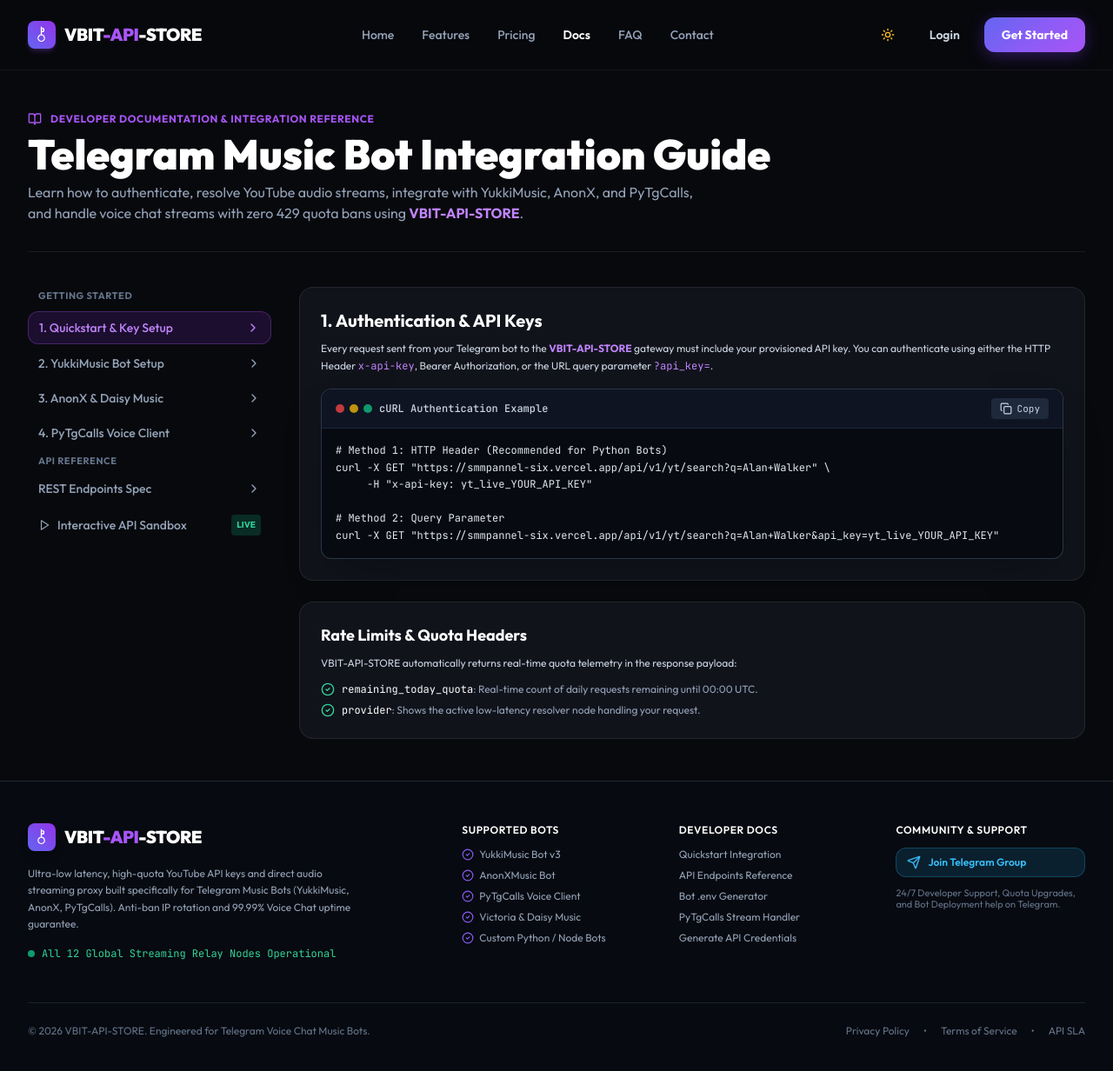
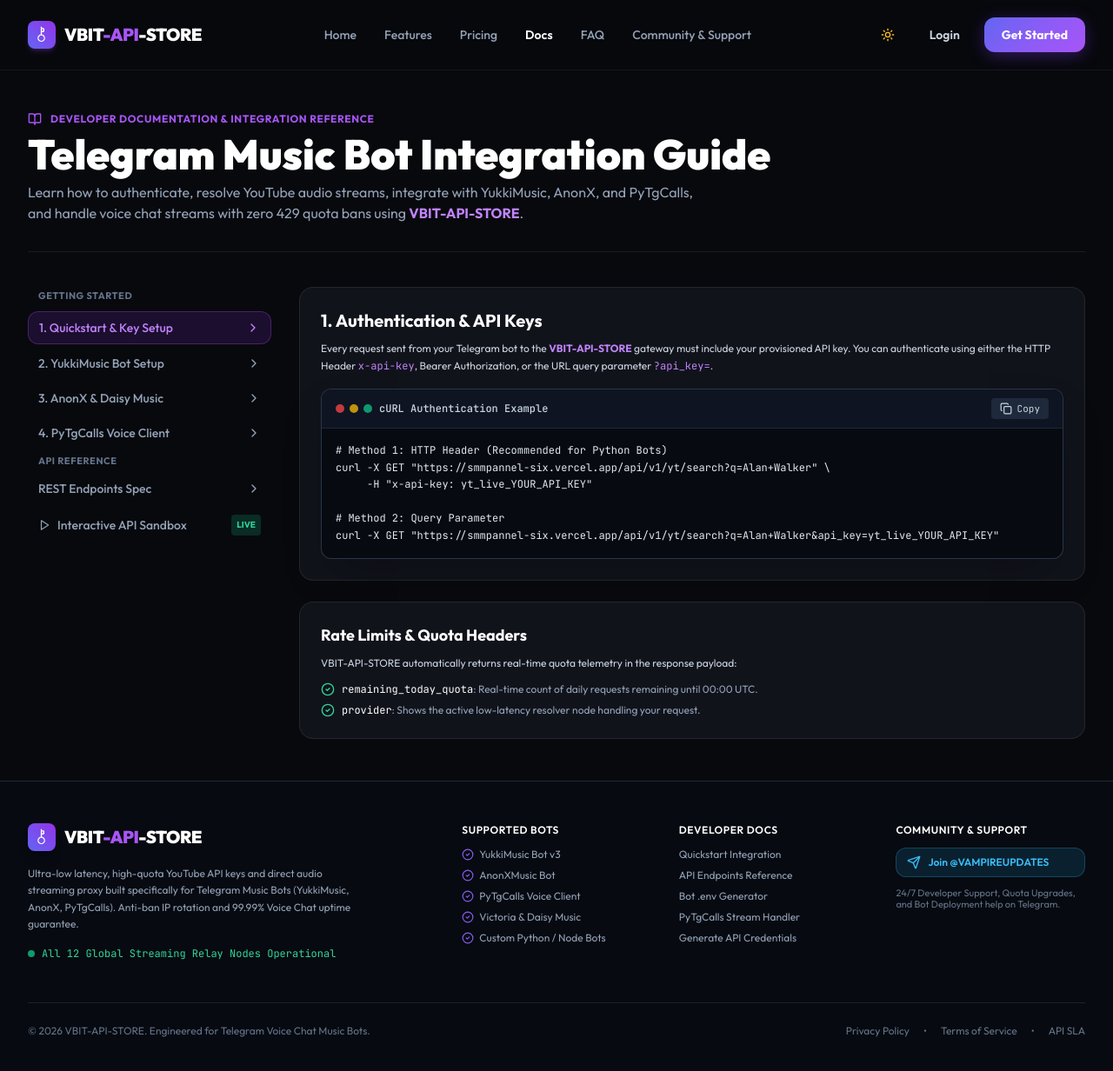
Before and after one commit to nishkarshk212/Tune-Key, a React (Vite) app: page /docs in a window 1280 px wide. Shown: the top 1232 px of the page at 87% size. Built offline with nearby package versions, Linux system fonts and the light colour scheme; the HTML template or start-up script is replaced by a standard one.

Commit message:
Configure super-admin email hakeebtravels@gmail.com and Telegram support https://t.me/VAMPIREUPDATES

```diff
--- a/src/components/Footer.jsx
+++ b/src/components/Footer.jsx
@@ -81,13 +81,13 @@
             <h4 className="text-slate-900 dark:text-white font-semibold text-xs tracking-wider uppercase mb-3">Community & Support</h4>
             <div className="space-y-3">
               <a
-                href="https://t.me/"
+                href="https://t.me/VAMPIREUPDATES"
                 target="_blank"
                 rel="noreferrer"
                 className="flex items-center space-x-2 px-3 py-2 rounded-xl bg-telegram/15 border border-telegram/30 text-telegram-dark dark:text-telegram-light hover:bg-telegram/25 transition-all text-xs font-semibold"
               >
                 <Send className="w-4 h-4" />
-                <span>Join Telegram Group</span>
+                <span>Join @VAMPIREUPDATES</span>
               </a>
               <div className="text-[11px] text-slate-500 leading-tight">
                 24/7 Developer Support, Quota Upgrades, and Bot Deployment help on Telegram.
--- a/src/components/Navbar.jsx
+++ b/src/components/Navbar.jsx
@@ -89,12 +89,12 @@
                 FAQ
               </a>
               <a
-                href="https://t.me/"
+                href="https://t.me/VAMPIREUPDATES"
                 target="_blank"
                 rel="noreferrer"
                 className="hover:text-slate-900 dark:hover:text-white transition-colors"
               >
-                Contact
+                Community & Support
               </a>
             </nav>
 
--- a/src/pages/Dashboard/BotConfig.jsx
+++ b/src/pages/Dashboard/BotConfig.jsx
@@ -44,7 +44,7 @@
 YOUTUBE_API_PROXY = "https://api.tunekey.io/api/v1/yt"
 AUDIO_STREAM_BITRATE = ${bitrate}
 AUTO_LEAVING_ASSISTANT = True
-SUPPORT_CHANNEL = "https://t.me/TuneKeyAPI"`;
+SUPPORT_CHANNEL = "https://t.me/VAMPIREUPDATES"`;
     } else if (framework === 'anonx') {
       return `# AnonXMusic Bot - config.py
 import os
--- a/src/pages/Dashboard/DashboardLayout.jsx
+++ b/src/pages/Dashboard/DashboardLayout.jsx
@@ -48,7 +48,7 @@
     { label: 'Orders', path: '/dashboard/invoices', icon: ShoppingCart },
     { label: 'Billing', path: '/dashboard/invoices', icon: Receipt },
     { label: 'Documentation', path: '/docs', icon: BookOpen },
-    { label: 'Support', path: 'https://t.me/', isExternal: true, icon: Headphones },
+    { label: 'Support', path: 'https://t.me/VAMPIREUPDATES', isExternal: true, icon: Headphones },
     { label: 'Settings', path: '/dashboard/settings', icon: Settings },
   ];
 
```
Also changed, not shown: 2 other files (tests, documents, lock files or other folders).
